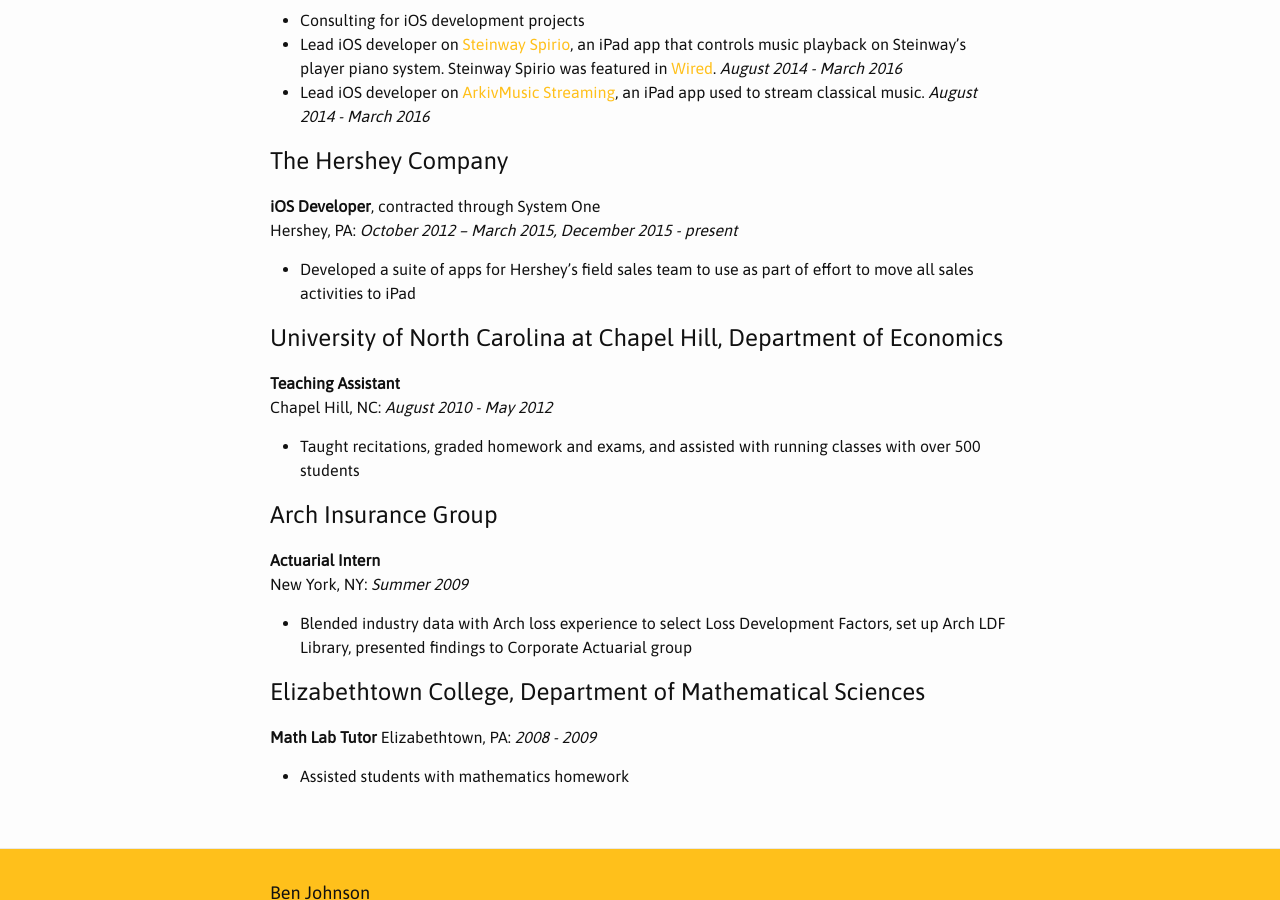
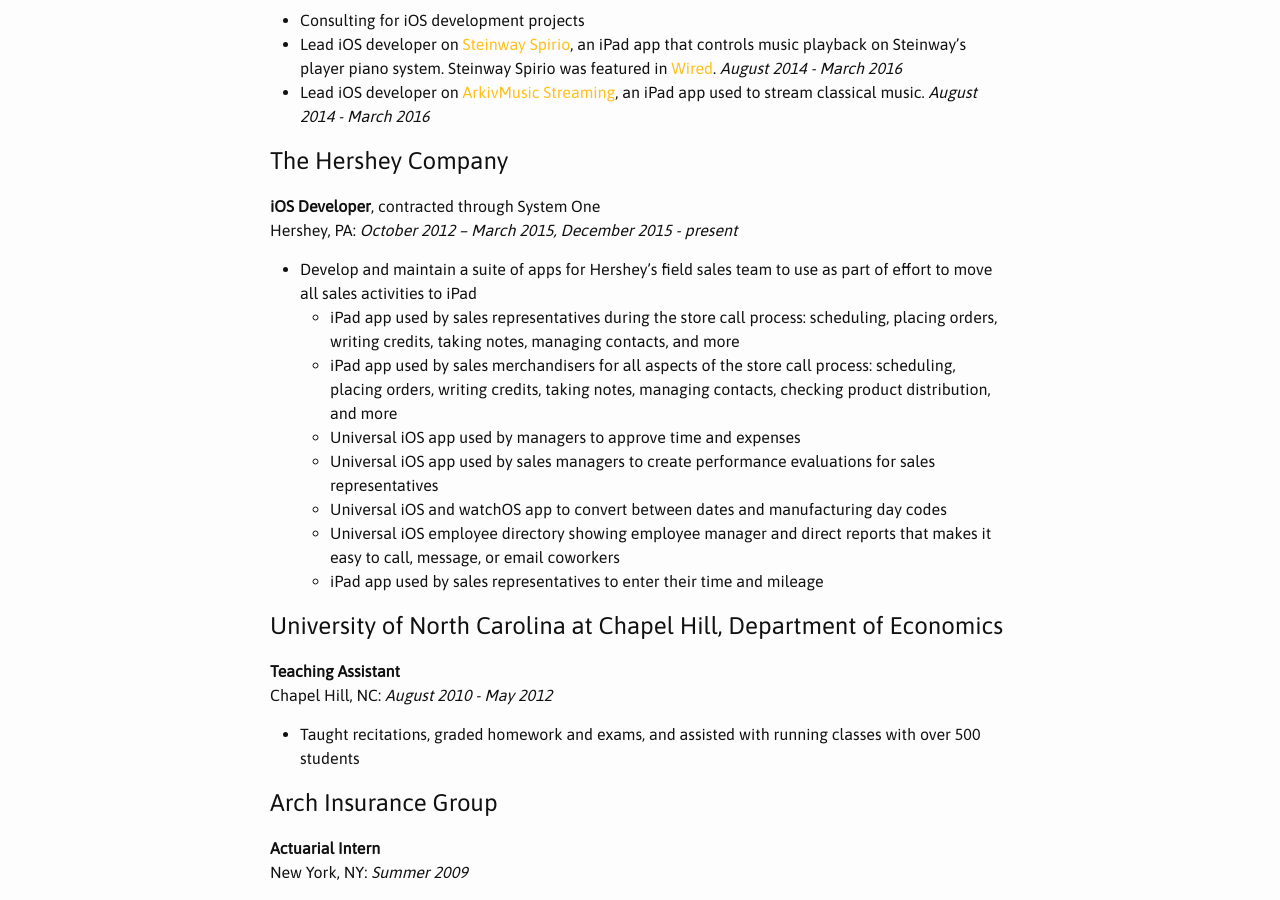
Before and after one commit to benrobjoh/benrobjoh.github.io, a Jekyll site: the page built from experience.md, in a window 1280 px wide and 900 px high, scrolled down 270 px. Built offline with Jekyll 4.4.1, drawn with Linux system fonts in a browser that asks for light colours.

Commit message:
Updates for January 2017

```diff
--- a/experience.md
+++ b/experience.md
@@ -17,7 +17,14 @@ Lancaster, PA: *August 2014 - present*
 **iOS Developer**, contracted through System One
 Hershey, PA: *October 2012 – March 2015, December 2015 - present*
 
-- Developed a suite of apps for Hershey's field sales team to use as part of effort to move all sales activities to iPad
+- Develop and maintain a suite of apps for Hershey's field sales team to use as part of effort to move all sales activities to iPad
+    - iPad app used by sales representatives during the store call process: scheduling, placing orders, writing credits, taking notes, managing contacts, and more
+    - iPad app used by sales merchandisers for all aspects of the store call process: scheduling, placing orders, writing credits, taking notes, managing contacts, checking product distribution, and more
+    - Universal iOS app used by managers to approve time and expenses
+    - Universal iOS app used by sales managers to create performance evaluations for sales representatives
+    - Universal iOS and watchOS app to convert between dates and manufacturing day codes
+    - Universal iOS employee directory showing employee manager and direct reports that makes it easy to call, message, or email coworkers
+    - iPad app used by sales representatives to enter their time and mileage
 
 # University of North Carolina at Chapel Hill, Department of Economics
 **Teaching Assistant**
```
Also changed, not shown: education.md (+2 -0 lines), 1 other file.
